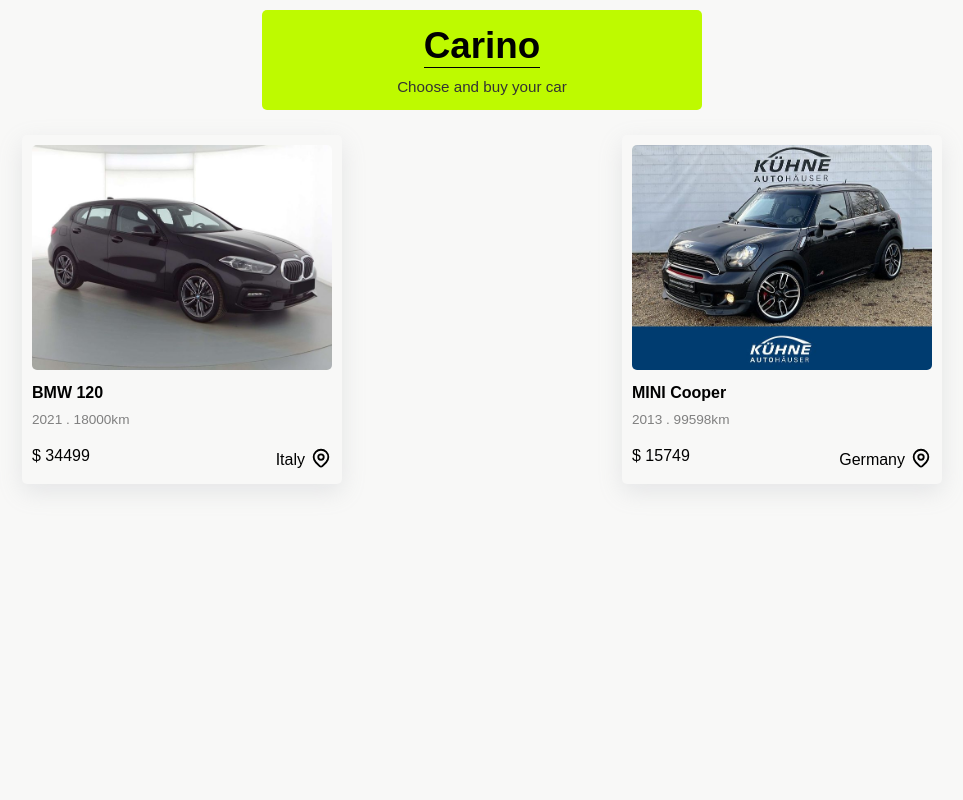
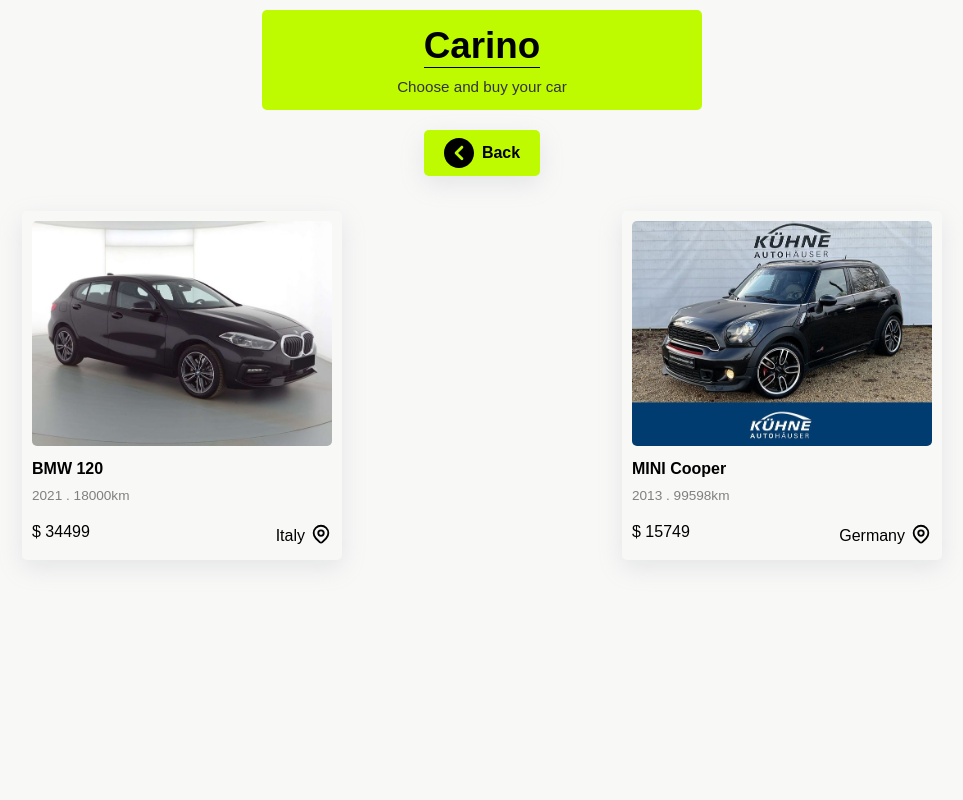
Before and after one commit to Douzandeh/carino, a Next.js app: page /categories/hatchback in a window 1280 px wide. Shown: the top 800 px of the page, without its empty margins (158-1121 px from the left). Built offline with nearby package versions, Linux system fonts and the light colour scheme.

Commit message:
feat: add BackButton component to category page

```diff
--- a/src/app/categories/[category]/page.js
+++ b/src/app/categories/[category]/page.js
@@ -1,3 +1,4 @@
+import BackButton from "@/components/module/BackButton";
 import CarsPage from "@/components/templates/CarsPage";
 import carsData from "@/data/carsData";
 
@@ -5,7 +6,12 @@
   const { category } = await params;
   const cars = carsData.filter((car) => car.category === category);
 
-  return <CarsPage data={cars} />;
+  return (
+    <div>
+      <BackButton href="/cars" />
+      <CarsPage data={cars} />
+    </div>
+  );
 }
 
 export default Category;
--- /dev/null
+++ b/src/components/module/BackButton.jsx
@@ -0,0 +1,14 @@
+import Link from "next/link";
+import Back from "../icons/Back";
+import styles from "./BackButton.module.css";
+
+function BackButton({ href = "/cars", children = "Back" }) {
+  return (
+    <Link href={href} className={styles.button}>
+      <Back />
+      <span>{children}</span>
+    </Link>
+  );
+}
+
+export default BackButton;
--- /dev/null
+++ b/src/components/module/BackButton.module.css
@@ -0,0 +1,17 @@
+.button {
+  display: flex;
+  align-items: center;
+  gap: 8px;
+  width: fit-content;
+  margin: 20px auto;
+  background-color: #befa00;
+  padding: 8px 20px;
+  border-radius: 5px;
+  font-size: 1rem;
+  font-weight: 600;
+  box-shadow: rgba(149, 157, 165, 0.2) 0px 8px 24px;
+}
+
+.button:hover {
+  opacity: 0.8;
+}
```
